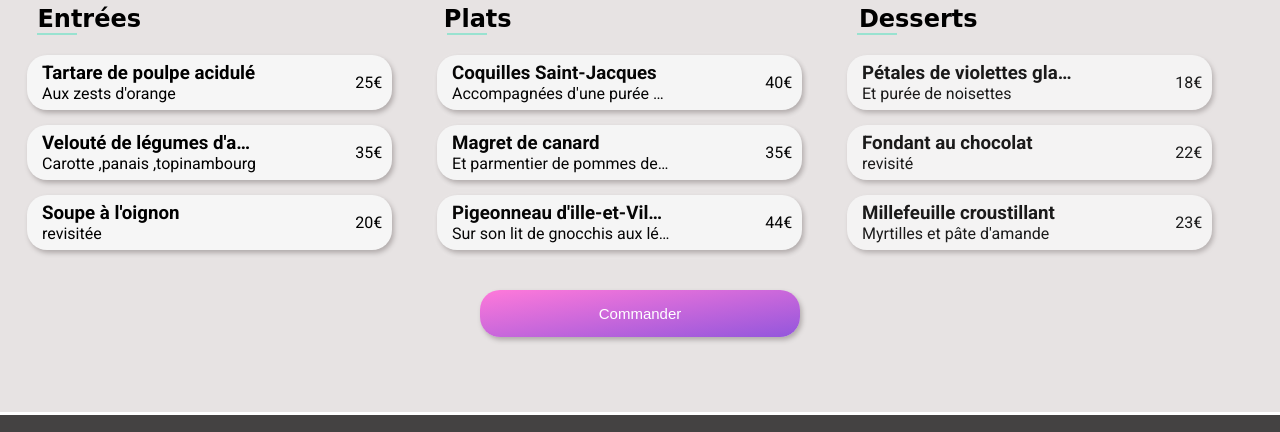
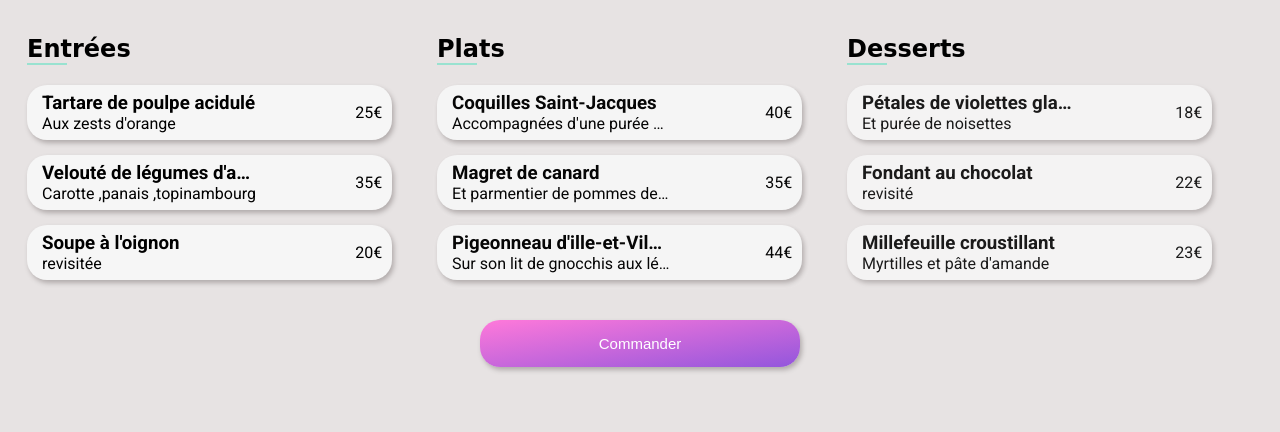
Before and after one commit to Jstievet/P3_Jstievet, a website: page html/menualafrancaise.html in a window 1280 px wide. Shown: the part 366-798 px from the top of the page. Drawn offline with Linux system fonts and the light colour scheme; a web font is replaced by a local one.

Commit message:
finalisation

```diff
--- a/sass/main.scss
+++ b/sass/main.scss
@@ -271,20 +271,15 @@ header {
 }
 @include animation;
 .menu {
-  display: flex;
-  flex-direction: column;
   align-items: flex-start;
   width: 90%;
   margin: auto;
-  & h2 {
-    transform: translateX(10%);
-  }
+  margin-top: 30px;
 
   @include tablette-only {
     max-width: 70%;
   }
   @include desktop-only {
-    max-width: 700px;
     max-width: 33%;
   }
 
@@ -295,7 +290,6 @@ header {
     background-color: $tertiary-color;
     margin: 0;
     margin-bottom: 20px;
-    transform: translateX(25%);
   }
   &__selection {
     width: 100%;
@@ -326,6 +320,8 @@ header {
     border-radius: $border-radius;
     box-shadow: $box-shadow;
     align-items: stretch;
+    overflow: hidden;
+
     &:hover {
       position: relative;
       &__check p {
```
Also changed, not shown: css/styles.css, 1 other file.
